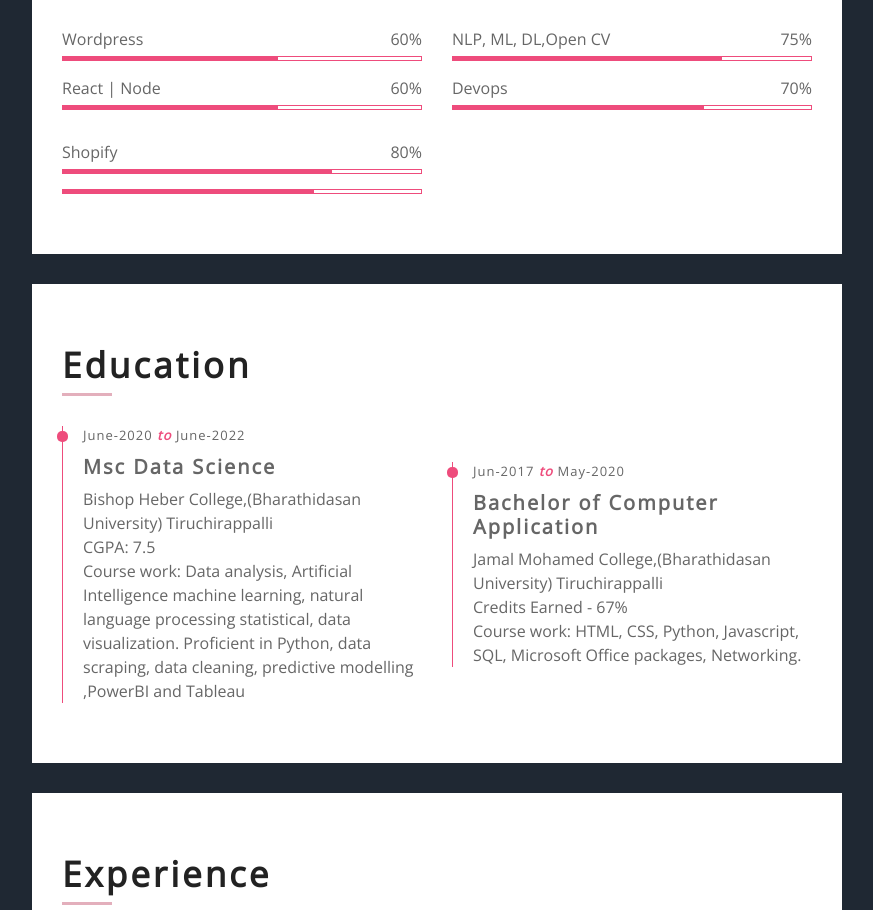
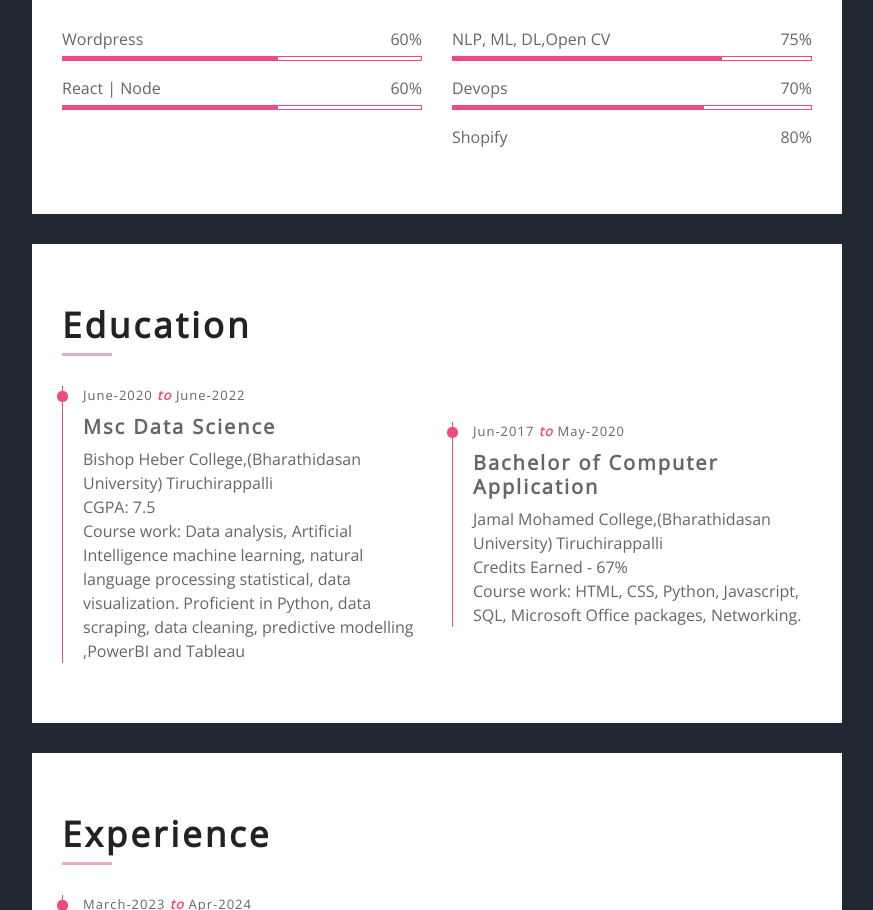
Before and after one commit to sahim10/Sahim_Portfolio, a plain HTML site: page index.html in a window 1280 px wide. Shown: the part 1163-2073 px from the top of the page, without its empty margins (368-1241 px from the left). Drawn offline with nearby package versions, Linux system fonts and the light colour scheme.

Commit message:
july 10 updated

```diff
--- a/index.html
+++ b/index.html
@@ -196,20 +196,8 @@
                                     <div class="progress">
                                         <div class="progress-bar" role="progressbar" aria-valuenow="70" aria-valuemin="0" aria-valuemax="100"></div>
                                     </div>
-                                </div>
-                            </div>
-                            <div class="col-md-6">
-                                <div class="skills">
                                     <div class="skill-name">
                                         <p>Shopify</p><p>80%</p>
-                                    </div>
-                                    <div class="progress">
-                                        <div class="progress-bar" role="progressbar" aria-valuenow="75" aria-valuemin="0" aria-valuemax="100"></div>
-                                    </div>
-                                    <div class="skill-name">
-                                    </div>
-                                    <div class="progress">
-                                        <div class="progress-bar" role="progressbar" aria-valuenow="70" aria-valuemin="0" aria-valuemax="100"></div>
                                     </div>
                                 </div>
                             </div>
```
